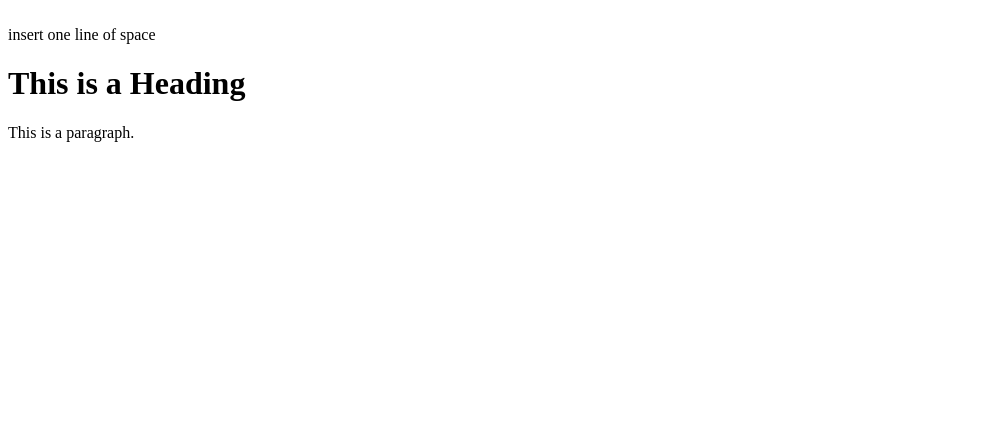
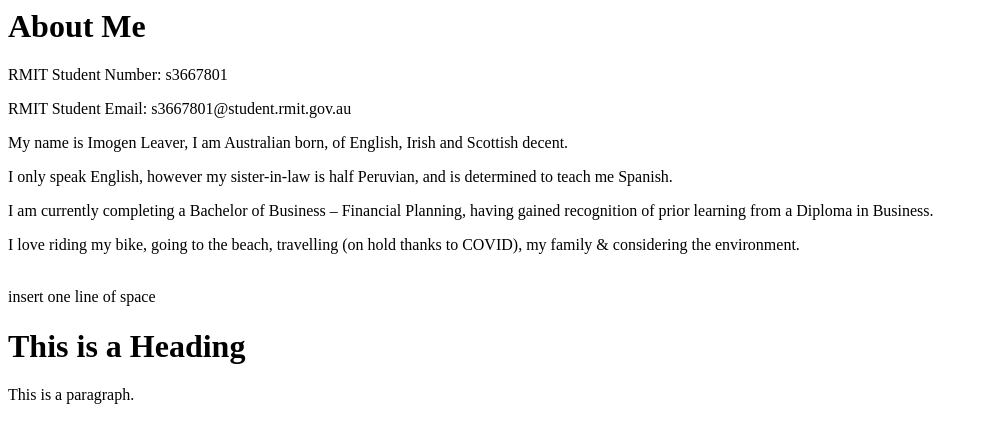
Before and after one commit to ImogenRMIT/RMITA1, a plain HTML site: page index.html in a window 1280 px wide. Shown: the whole page, without its empty margins (0-984 px from the left). Drawn offline with Linux system fonts and the light colour scheme.

Commit message:
Update index.html

```diff
--- a/index.html
+++ b/index.html
@@ -1,4 +1,22 @@
- <!DOCTYPE html>
+<h1>About Me</h1>
+<p>RMIT Student Number: s3667801</p>
+<p>RMIT Student Email: s3667801@student.rmit.gov.au</p>
+<p>My name is Imogen Leaver, I am Australian born, of English, Irish and Scottish decent.</p>
+<p>I only speak English, however my sister-in-law is half Peruvian, and is determined to teach me Spanish.</p>
+<p>I am currently completing a Bachelor of Business – Financial Planning, having gained recognition of prior learning from a Diploma in Business.</p>
+<p>I love riding my bike, going to the beach, travelling (on hold thanks to COVID), my family & considering the environment.</p>
+
+
+
+
+
+
+
+
+
+
+
+<!DOCTYPE html>
 <html>
 <head>
 <title>Page Title</title>
```
